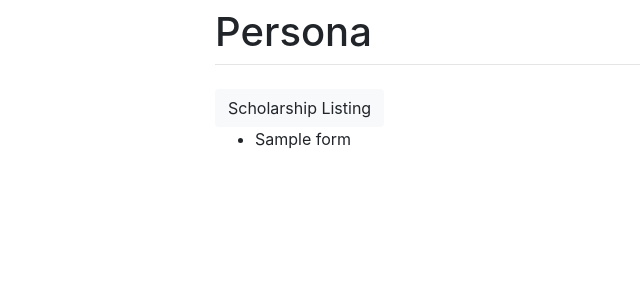
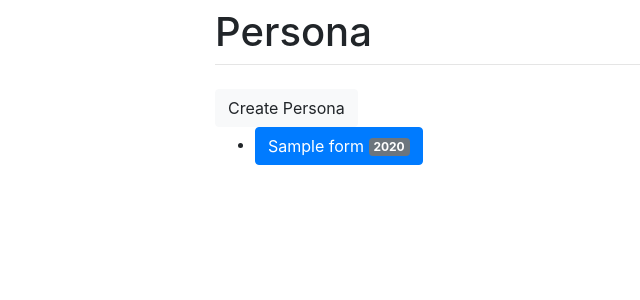
Before and after one commit to kelvinrandu/django-polls, a Django app: page /forms/ in a window 1280 px wide. Shown: the top 300 px of the page, without its empty margins (60-700 px from the left). Run offline with Django 4.2, Linux system fonts and the light colour scheme; tables that the repository leaves empty hold one stand-in row (values such as "Sample post"); parts of the project's set-up code (start-up, migrations or seed data) failed here and were passed over; some libraries are stand-ins or nearby versions.

Commit message:
added list persona views

```diff
--- a/forms/models.py
+++ b/forms/models.py
@@ -9,4 +9,4 @@ class Form(models.Model):
     address=models.CharField(max_length=150, blank=False)
     computer_literate=models.BooleanField(('active'), default=True)
     income=models.CharField(max_length=150, blank=False)
-    years_of_experience = models.PositiveSmallIntegerField(blank=True, null=True)
+    years_of_experience=models.PositiveSmallIntegerField(blank=True, null=True)
--- a/forms/templates/forms/index.html
+++ b/forms/templates/forms/index.html
@@ -1,23 +1,20 @@
-{% extends "forms/base.html" %}
-{% load crispy_forms_tags %}
-{% block content %}
+{% extends "forms/base.html" %} {% load crispy_forms_tags %} {% block content %}
 
-
-
-
-        <a class="btn btn-light" href="{% url 'create' %}">
-    Scholarship Listing
-    </a>
+<a class="btn btn-light" href="{% url 'create' %}"> Create Persona </a>
 
 {% if response_list %}
 <ul>
-    {% for response in response_list %}
-    <li>{{ response.name }}</li>
-    {% endfor %}
+  {% for response in response_list %}
+
+  <li>
+    <button type="button" class="btn btn-primary">
+      {{ response.name }}
+      <span class="badge bg-secondary">{{ response.years_of_experience }}</span>
+    </button>
+  </li>
+  {% endfor %}
 </ul>
+
 {% else %}
 <p>No data are available.</p>
-{% endif %}
-
-
-{% endblock %}
+{% endif %} {% endblock %}
--- a/forms/urls.py
+++ b/forms/urls.py
@@ -5,5 +5,5 @@ from . import views
 urlpatterns = [
     path('', views.index, name='index'),
     path('add/', views.get_name, name='add'),
-     path("create/", views.CreatePersona.as_view(), name="select_user_type"),
+     path("create/", views.CreatePersona.as_view(), name="create"),
 ]
```
Also changed, not shown: polls/settings.py (+1 -16 lines).
